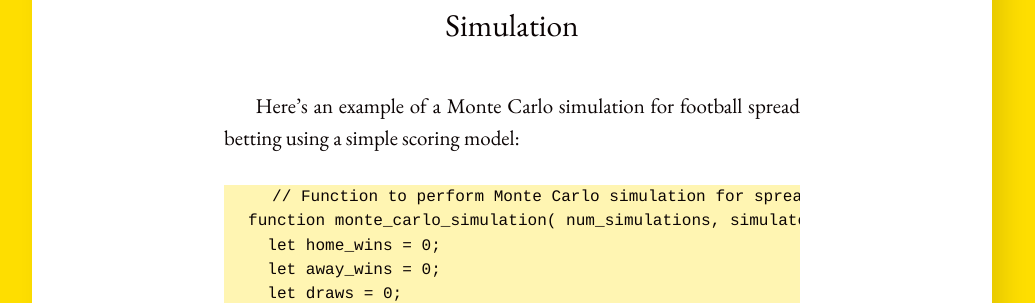
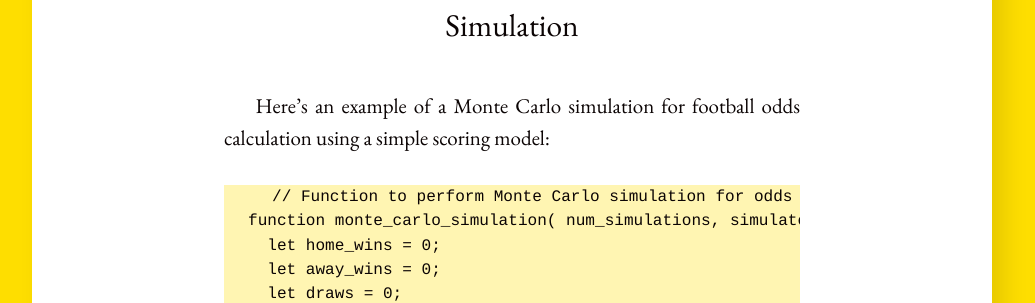
Before and after one commit to gopi-suvanam/gopi-suvanam.github.io, a Jekyll site: the page built from _posts/2023-05-26-Higher-Order-Functions-in-Functional-Programming-using-JavaScript.md, in a window 1280 px wide. Shown: the part 4061-4364 px from the top of the page, without its empty margins (128-1163 px from the left). Built offline with Jekyll 4.4.1, drawn with Linux system fonts in a browser that asks for light colours; some of the changed text lies outside the part shown.

Commit message:
Update 2023-05-26-Higher-Order-Functions-in-Functional-Programming-using-JavaScript.md

```diff
--- a/_posts/2023-05-26-Higher-Order-Functions-in-Functional-Programming-using-JavaScript.md
+++ b/_posts/2023-05-26-Higher-Order-Functions-in-Functional-Programming-using-JavaScript.md
@@ -108,9 +108,9 @@ Experiment in this notebook: [Runge-Kutta Method for Differential Equations](/js
 
 ### Example of Higher Order Function in Simulation
 
-Here's an example of a Monte Carlo simulation for football spread betting using a simple scoring model:
+Here's an example of a Monte Carlo simulation for football odds calculation using a simple scoring model:
 
-	// Function to perform Monte Carlo simulation for spread betting
+	// Function to perform Monte Carlo simulation for odds calculation
 	function monte_carlo_simulation( num_simulations, simulate_match) {
 	  let home_wins = 0;
 	  let away_wins = 0;
```
